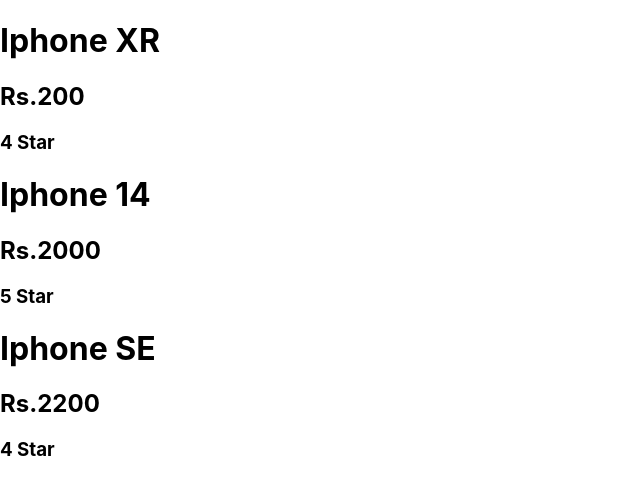
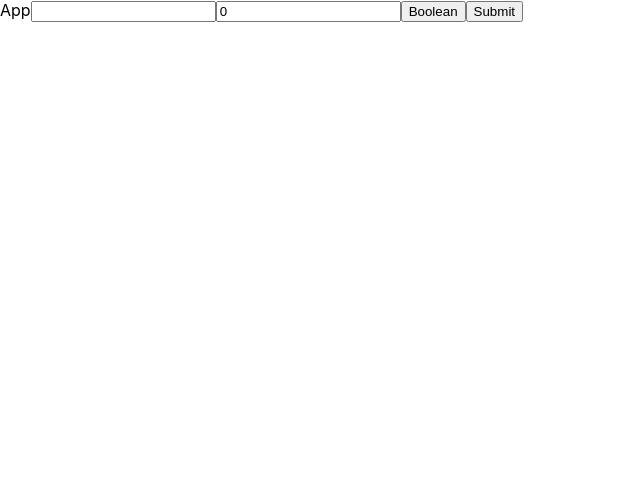
Before and after one commit to CodingAdda0506/REACT, a React (Create React App) app: page / in a window 1280 px wide. Shown: the top 494 px of the page, without its empty margins (0-640 px from the left). Built offline with nearby package versions, Linux system fonts and the light colour scheme.

Commit message:
UseState Hook Completed ✅

```diff
--- a/src/App.js
+++ b/src/App.js
@@ -1,18 +1,30 @@
-import React from 'react'
-import Product from './Product'
-import ProductDetails from './ProductDetails'
+import React from 'react';
+import { useState } from 'react';
 
 const App = () => {
+
+  const [text, setText] = useState("");
+  const [number, setNumber] = useState(0);
+  const [bool, setBool] = useState(true);
+  const [arr, setArr] = useState([]);
+
+  const handleSubmit = () => {
+    console.log(text);
+    console.log(number);
+    bool ? setBool(false) : setBool(true);
+    console.log(bool);
+    arr.push(text);
+    console.log(arr);
+  }
+
   return (
-    <div>
-      <Product name="Iphone XR" />
-      <ProductDetails price="Rs.200" rating="4 Star"/>
-      <Product name="Iphone 14" />
-      <ProductDetails price="Rs.2000" rating="5 Star"/>
-      <Product name="Iphone SE" />
-      <ProductDetails price="Rs.2200" rating="4 Star"/>
+    <div>App
+      <input type="text" value={text} onChange={(e) => setText(e.target.value)} />
+      <input type="number" value={number} onChange={(e) => setNumber(e.target.value)} />
+      <button type="submit" onClick={() => handleSubmit()}>Boolean</button>
+      <button type="submit" onClick={() => handleSubmit()}>Submit</button>
     </div>
   )
 }
 
-export default App
+export default App;
--- a/src/Product.js
+++ /dev/null
@@ -1,11 +0,0 @@
-import React from 'react'
-
-const Product = ({name}) => {
-  return (
-    <div>
-        <h1>{name}</h1>
-    </div>
-  )
-}
-
-export default Product
--- a/src/ProductDetails.js
+++ /dev/null
@@ -1,12 +0,0 @@
-import React from 'react'
-
-const ProductDetails = ({price, rating}) => {
-  return (
-    <div>
-        <h2>{price}</h2>
-        <h3>{rating}</h3>
-    </div>
-  )
-}
-
-export default ProductDetails
```
